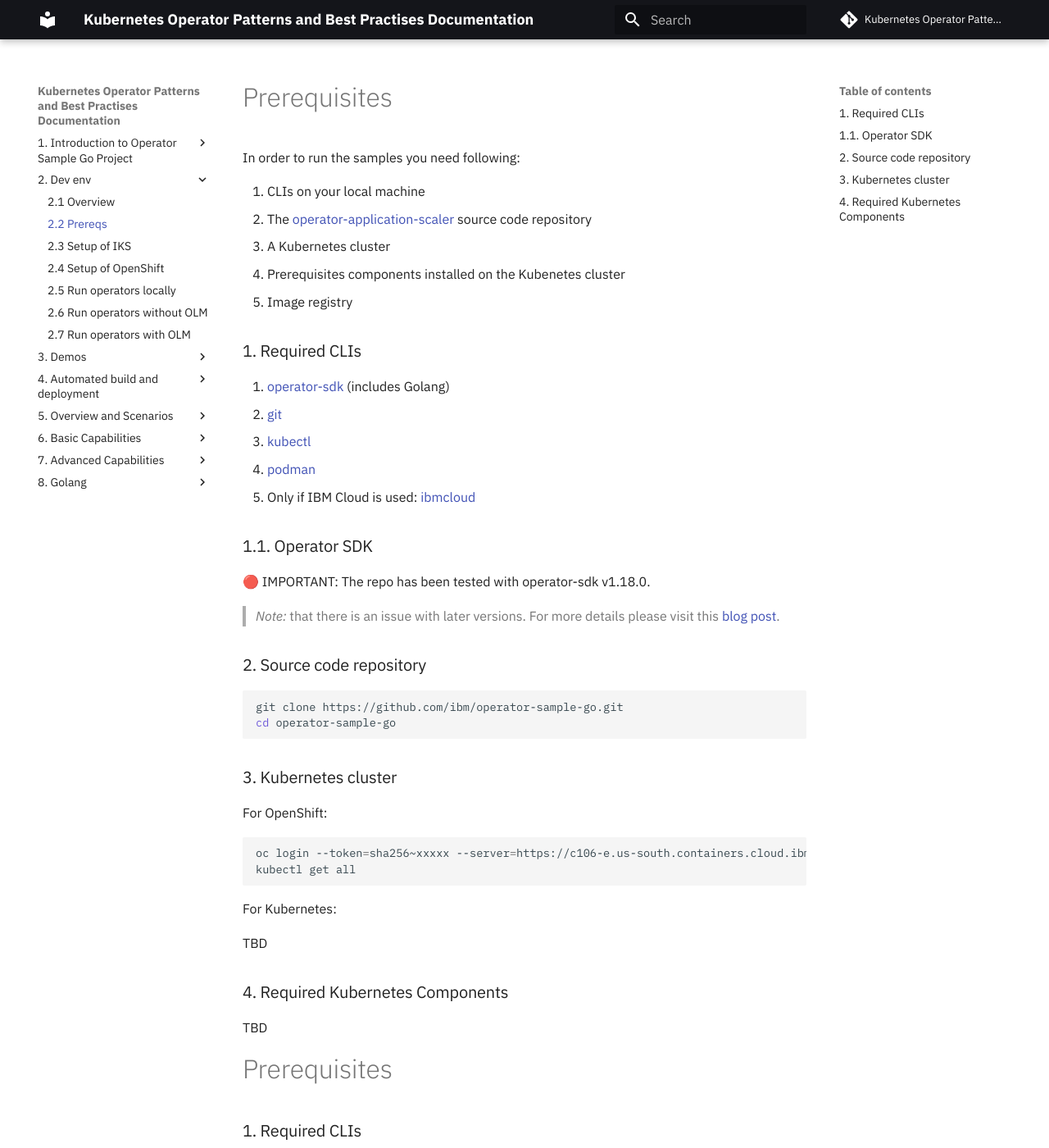
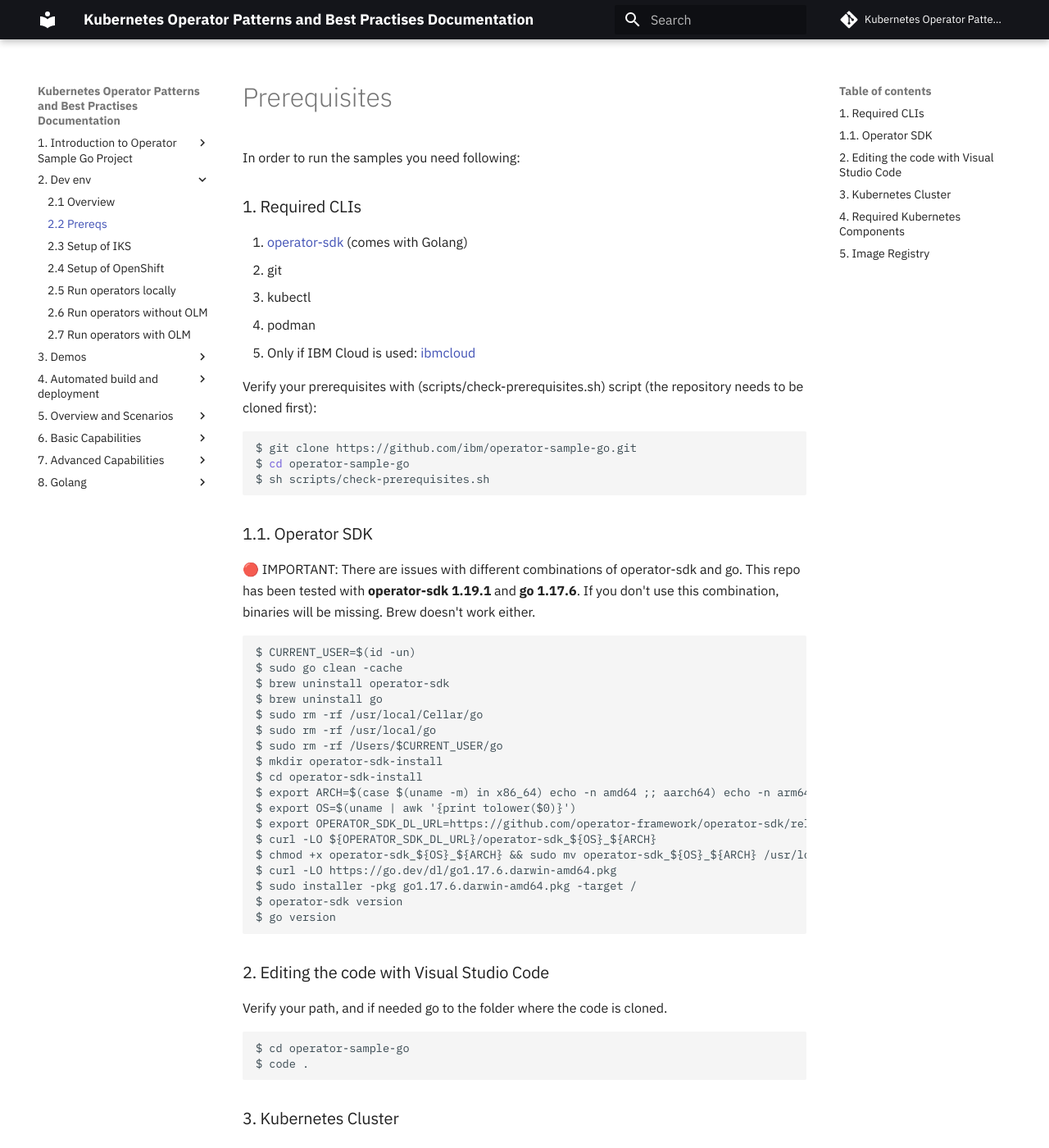
Before and after one commit to IBM/operator-sample-go-documentation, an MkDocs documentation site: the page built from documentation/dev-prerequisites.md, in a window 1280 px wide and 1400 px high. Shown: the whole window at 82% size. Built offline with MkDocs 1.6.1 and Material for MkDocs 9.7.7, drawn with Linux system fonts in a browser that asks for light colours; comment, search, counter and statistics services are not loaded; some of the changed text lies outside the part shown.

Commit message:
doc-updates5

````diff
--- a/documentation/dev-prerequisites.md
+++ b/documentation/dev-prerequisites.md
@@ -1,53 +1,6 @@
 # Prerequisites
 
 In order to run the samples you need following:
-
-1. CLIs on your local machine
-2. The [operator-application-scaler](https://github.com/IBM/operator-sample-go/tree/main/operator-application-scaler) source code repository
-3. A Kubernetes cluster
-4. Prerequisites components installed on the Kubenetes cluster
-5. Image registry
-
-### 1. Required CLIs
-
-1. [operator-sdk](https://sdk.operatorframework.io/docs/installation/) (includes Golang)
-2. [git](https://github.com/git-guides/install-git)
-3. [kubectl](https://kubernetes.io/de/docs/setup/)
-4. [podman](https://podman.io/)
-5. Only if IBM Cloud is used: [ibmcloud](https://cloud.ibm.com/docs/cli?topic=cli-install-ibmcloud-cli)
-
-### 1.1. Operator SDK
-
-🔴 IMPORTANT: The repo has been tested with operator-sdk v1.18.0.
-
-> _Note:_ that there is an issue with later versions. For more details please visit this [blog post](https://suedbroecker.net/2022/04/28/make-generate-error-127/).
-
-### 2. Source code repository
-
-```sh
-git clone https://github.com/ibm/operator-sample-go.git
-cd operator-sample-go
-```
-
-### 3. Kubernetes cluster
-
-For OpenShift:
-
-```sh
-oc login --token=sha256~xxxxx --server=https://c106-e.us-south.containers.cloud.ibm.com:32335
-kubectl get all
-```
-
-For Kubernetes:
-
-TBD
-
-### 4. Required Kubernetes Components
-
-TBD
-
-
-# Prerequisites
 
 ### 1. Required CLIs
 
@@ -92,7 +45,7 @@ $ go version
 
 ### 2. Editing the code with Visual Studio Code
 
-Verify your path, and if needed go to the folder where the code is cloned;
+Verify your path, and if needed go to the folder where the code is cloned.
 
 ```
 $ cd operator-sample-go
@@ -123,18 +76,18 @@ $ kubectl get all
 
 ### 4. Required Kubernetes Components
 
-OpenShift comes with certain components preinstalled which is why there are two scripts to install the additional components:
-
 * cert-manager
 * OLM (Operator Lifecycle Manager)
 * Prometheus
+
+OpenShift comes with certain components preinstalled which is why there are two scripts to install the additional components (one for OpenShift, another for Kubernetes).
 
 **Kubernetes**
 
 ```
 $ sh scripts/install-required-kubernetes-components.sh
 ```
-Note: Incase of "Operators deployed without OLM" , the above script will install OLM even though it is not required. It is required to run the above script for all the use cases inorder to install other required components such as cert-manager and Prometheus because it is commonly written script for all the use cases.
+Note: Although it is possible to install the sample operators without OLM, the above script installs it anyway.  It is a required component to install cert-manager and Prometheus.
 
 **OpenShift**
 
@@ -160,7 +113,7 @@ cat versions_local.env-template > versions_local.env
 code versions_local.env
 ```
 
-* Change the values to your needs
+* Change the values to your needs, e.g.
 
 ```sh
 export REGISTRY='quay.io'
````
Also changed, not shown: documentation/dev-overview.md (+2 -2 lines), documentation/dev-run-operator-locally.md (+8 -6 lines), documentation/dev-run-operator-with-olm.md (+27 -51 lines), documentation/dev-run-operators-without-olm.md (+6 -47 lines).
